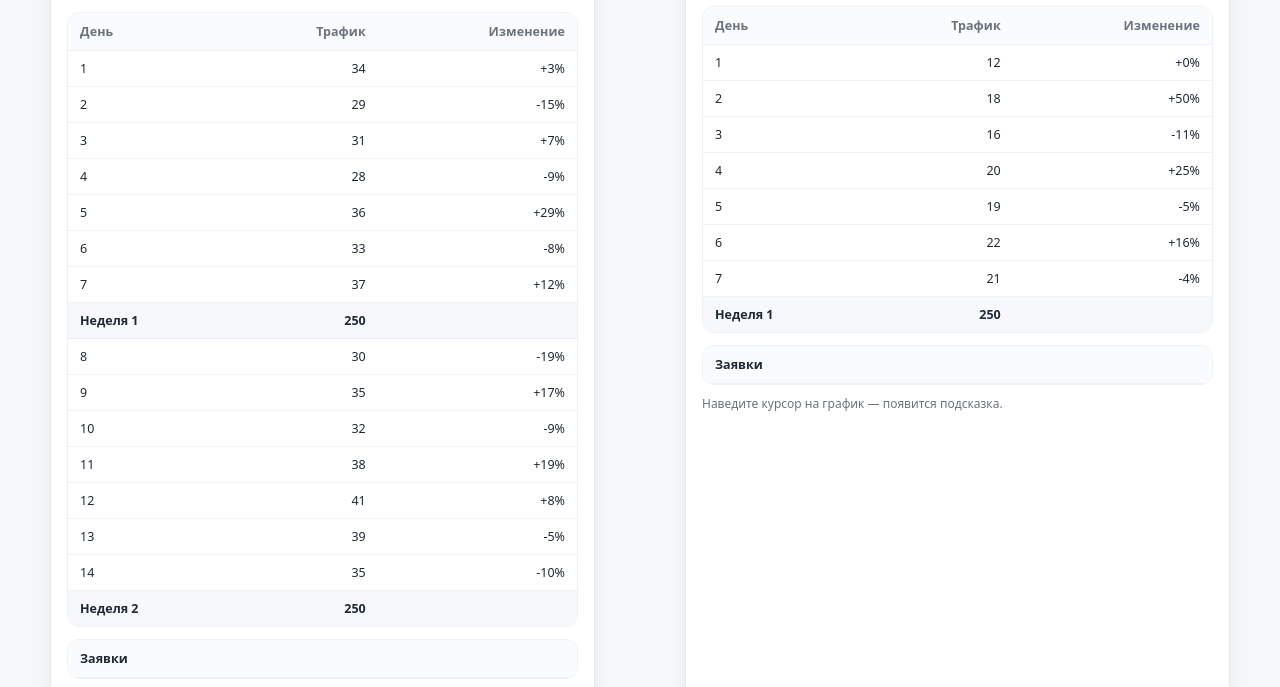
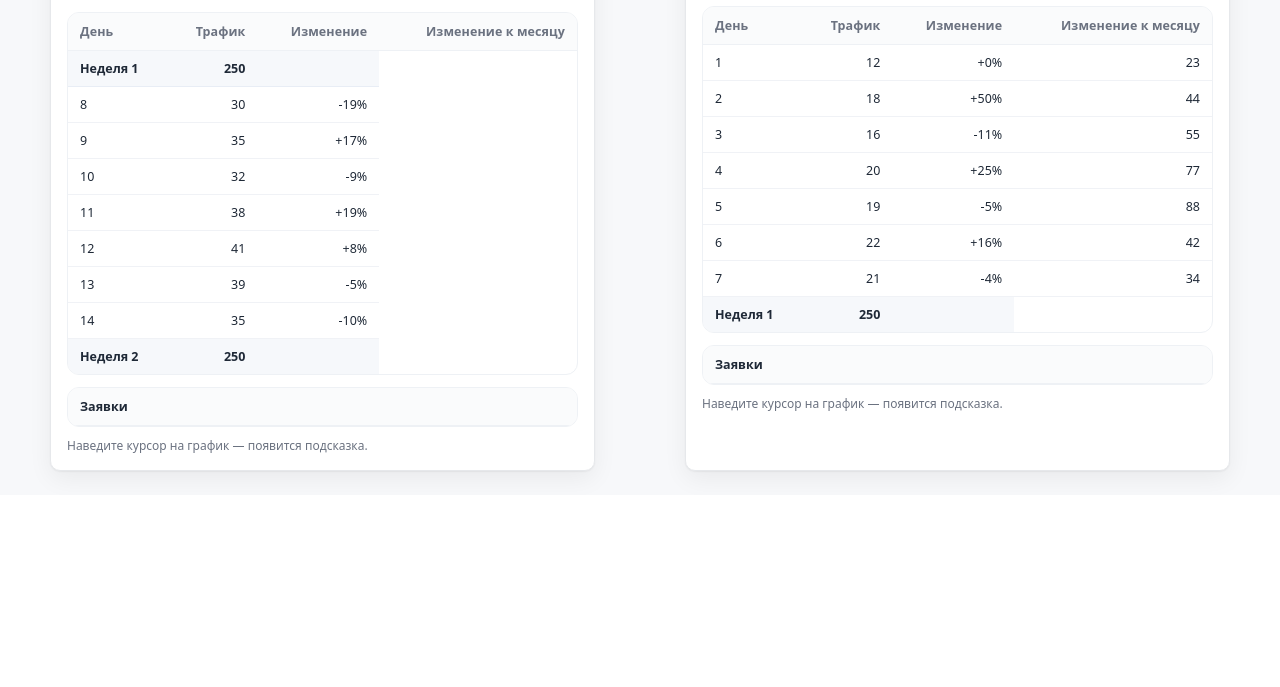
Before and after one commit to digitalvottak-creator/ads_deepseek_project, a Python web app: template app/templates/index.html in a window 1280 px wide. Shown: the part 1675-2362 px from the top of the page. After the commit the page ends 2159 px from the top, so only its background shows below. Run offline with Jinja, Linux system fonts and the light colour scheme; the template is opened without the code that fills it, so the values that code supplies are empty.

Commit message:
add percentage to table

```diff
--- a/app/static/css/dashboard.css
+++ b/app/static/css/dashboard.css
@@ -599,6 +599,11 @@ canvas {
     white-space: nowrap;
 }
 
+.data-table .col-diff {
+  text-align: right;
+  white-space: nowrap;
+}
+
 /* Week separator row */
 .data-table tr.week-row td {
     background: #f6f8fb;
--- a/app/templates/index.html
+++ b/app/templates/index.html
@@ -543,16 +543,10 @@
             <th>День</th>
             <th class="col-traffic">Трафик</th>
             <th class="col-delta">Изменение</th>
+            <th class="col-diff">Изменение к месяцу</th>
           </tr>
         </thead>
         <tbody class="js-tableBody4">
-          <tr><td>1</td><td class="col-traffic">34</td><td class="col-delta">+3%</td></tr>
-          <tr><td>2</td><td class="col-traffic">29</td><td class="col-delta">-15%</td></tr>
-          <tr><td>3</td><td class="col-traffic">31</td><td class="col-delta">+7%</td></tr>
-          <tr><td>4</td><td class="col-traffic">28</td><td class="col-delta">-9%</td></tr>
-          <tr><td>5</td><td class="col-traffic">36</td><td class="col-delta">+29%</td></tr>
-          <tr><td>6</td><td class="col-traffic">33</td><td class="col-delta">-8%</td></tr>
-          <tr><td>7</td><td class="col-traffic">37</td><td class="col-delta">+12%</td></tr>
 
           <tr class="week-row">
             <td>Неделя 1</td>
@@ -663,16 +657,17 @@
             <th>День</th>
             <th class="col-traffic">Трафик</th>
             <th class="col-delta">Изменение</th>
+            <th class="col-diff">Изменение к месяцу</th>
           </tr>
         </thead>
         <tbody class="js-tableBody5">
-          <tr><td>1</td><td class="col-traffic">12</td><td class="col-delta">+0%</td></tr>
-          <tr><td>2</td><td class="col-traffic">18</td><td class="col-delta">+50%</td></tr>
-          <tr><td>3</td><td class="col-traffic">16</td><td class="col-delta">-11%</td></tr>
-          <tr><td>4</td><td class="col-traffic">20</td><td class="col-delta">+25%</td></tr>
-          <tr><td>5</td><td class="col-traffic">19</td><td class="col-delta">-5%</td></tr>
-          <tr><td>6</td><td class="col-traffic">22</td><td class="col-delta">+16%</td></tr>
-          <tr><td>7</td><td class="col-traffic">21</td><td class="col-delta">-4%</td></tr>
+          <tr><td>1</td><td class="col-traffic">12</td><td class="col-delta">+0%</td><td class="col-diff js-diffToCurrent">23</td></tr>
+          <tr><td>2</td><td class="col-traffic">18</td><td class="col-delta">+50%</td><td class="col-diff js-diffToCurrent">44</td></tr>
+          <tr><td>3</td><td class="col-traffic">16</td><td class="col-delta">-11%</td><td class="col-diff js-diffToCurrent">55</td></tr>
+          <tr><td>4</td><td class="col-traffic">20</td><td class="col-delta">+25%</td><td class="col-diff js-diffToCurrent">77</td></tr>
+          <tr><td>5</td><td class="col-traffic">19</td><td class="col-delta">-5%</td><td class="col-diff js-diffToCurrent">88</td></tr>
+          <tr><td>6</td><td class="col-traffic">22</td><td class="col-delta">+16%</td><td class="col-diff js-diffToCurrent">42</td></tr>
+          <tr><td>7</td><td class="col-traffic">21</td><td class="col-delta">-4%</td><td class="col-diff js-diffToCurrent">34</td></tr>
 
           <tr class="week-row">
             <td>Неделя 1</td>
@@ -1719,10 +1714,31 @@ document.querySelector(".js-imprMonth")?.addEventListener("change", (e) => {
 });
 
 function fmtDeltaPct(curr, prev) {
-  if (prev == null || prev === 0) return ""; // нет базы сравнения
+  // изменение относительно предыдущего дня В ЭТОМ ЖЕ месяце
+  if (prev == null || prev === 0) return "";
   const pct = ((curr - prev) / prev) * 100;
   const sign = pct > 0 ? "+" : "";
   return `${sign}${pct.toFixed(1).replace(".", ",")}%`;
+}
+
+// NEW: разница выбранный месяц vs текущий месяц (по конкретному дню)
+function fmtDiffVsCurrentPct(selectedDayVal, currentDayVal) {
+  // если нет базы — показываем —
+  if (currentDayVal == null || Number(currentDayVal) === 0) return "—";
+  const pct = ((Number(selectedDayVal) - Number(currentDayVal)) / Number(currentDayVal)) * 100;
+  const sign = pct > 0 ? "+" : "";
+  return `${sign}${pct.toFixed(1).replace(".", ",")}%`;
+}
+
+function invertPctString(pctStr) {
+  if (!pctStr || pctStr === "—") return pctStr;
+
+  // "+12,3%" -> -12,3%
+  if (pctStr.startsWith("+")) return "-" + pctStr.slice(1);
+  if (pctStr.startsWith("-")) return "+" + pctStr.slice(1);
+
+  // "12,3%" -> "-12,3%"
+  return "-" + pctStr;
 }
 
 function dayKeyFromLabelSafe(label) {
@@ -1735,67 +1751,70 @@ function dayKeyFromLabelSafe(label) {
  * Рендер таблицы с неделями 1..3 и итогом.
  * rows: [{label, v}, ...]
  */
-function renderTrafficTable(tbodyEl, rows) {
+function renderTrafficTable(tbodyEl, rowsSelected, rowsCurrent) {
   if (!tbodyEl) return;
   tbodyEl.innerHTML = "";
 
   const maxWeeks = 3;
 
-  // сумма за всё
   let totalSum = 0;
 
-  // вспомогательная: сумма диапазона [from..to] включительно
   function sumRange(from, to) {
     let s = 0;
-    for (let k = from; k <= to; k++) s += Number(rows[k]?.v || 0);
+    for (let k = from; k <= to; k++) s += Number(rowsSelected[k]?.v || 0);
     return s;
   }
 
-  for (let i = 0; i < rows.length; i++) {
-    const r = rows[i];
+  for (let i = 0; i < rowsSelected.length; i++) {
+    const r = rowsSelected[i];
     const day = dayKeyFromLabelSafe(r.label) ?? (i + 1);
 
     const curr = Number(r.v || 0);
     totalSum += curr;
 
-    const prev = i > 0 ? Number(rows[i - 1].v || 0) : null;
+    // Изменение день-к-дню внутри выбранного месяца
+    const prev = i > 0 ? Number(rowsSelected[i - 1].v || 0) : null;
     const delta = fmtDeltaPct(curr, prev);
 
-    // обычная строка дня
+    // NEW: сравнение с текущим месяцем по этому же дню
+    const currentDayVal = rowsCurrent?.[i]?.v ?? null; // i == day-1 (если массивы дневные и одинаковой логики)
+    const diffPct = fmtDiffVsCurrentPct(curr, currentDayVal);
+
     const tr = document.createElement("tr");
     tr.innerHTML = `
       <td>${day}</td>
       <td class="col-traffic">${curr.toLocaleString("ru-RU")}</td>
       <td class="col-delta">${delta}</td>
+      <td class="col-diff">${diffPct}</td>
     `;
     tbodyEl.appendChild(tr);
 
-    // неделя после каждых 7 дней, но только 1..3
     const isEndOfWeek = (i + 1) % 7 === 0;
     const weekNum = (i + 1) / 7;
 
     if (isEndOfWeek && weekNum <= maxWeeks) {
-      // сумма за последние 7 дней (текущая неделя)
       const weekSum = sumRange(0, i);
 
+      // Для week-row diff не считаем (можно посчитать отдельно, но ты просил по дням)
       const w = document.createElement("tr");
       w.className = "week-row";
       w.innerHTML = `
         <td>Неделя ${weekNum}</td>
         <td class="col-traffic">${weekSum.toLocaleString("ru-RU")}</td>
         <td class="col-delta"></td>
+        <td class="col-diff"></td>
       `;
       tbodyEl.appendChild(w);
     }
   }
 
-  // Итоговая строка в стиле недели
   const итог = document.createElement("tr");
   итог.className = "week-row";
   итог.innerHTML = `
     <td>Итого</td>
     <td class="col-traffic">${totalSum.toLocaleString("ru-RU")}</td>
     <td class="col-delta"></td>
+    <td class="col-diff"></td>
   `;
   tbodyEl.appendChild(итог);
 }
@@ -1804,16 +1823,43 @@ function renderTrafficTable(tbodyEl, rows) {
 const tbody4 = document.querySelector(".js-tableBody4");
 const tbody5 = document.querySelector(".js-tableBody5");
 
-/** Таблица 4 = ТЕ ЖЕ данные, что в графике 4 */
+function getSelectedMonthTraffic() {
+  return buildChart4Data().data; // [{label, v}]
+}
+
+function getCurrentMonthTraffic() {
+  return dataConversions; // [{label, v}] текущий месяц
+}
+
+/** Таблица 4: строки выбранного месяца, diff = selected vs current */
 function updateTable4() {
-  const built = buildChart4Data();          // возвращает { data, data2, ... }
-  renderTrafficTable(tbody4, built.data);   // важно: built.data — это трафик графика 4
-}
-
-/** Таблица 5 = ТЕ ЖЕ данные, что в графике 5 */
+  const selected = getSelectedMonthTraffic();
+  const current = getCurrentMonthTraffic();
+  renderTrafficTable(tbody4, selected, current);
+}
+
+/** Таблица 5: строки текущего месяца, но diff всё равно = selected vs current */
 function updateTable5() {
-  renderTrafficTable(tbody5, dataConversions); // dataConversions используется в chart5
-}
+  const selected = getSelectedMonthTraffic();
+  const current = getCurrentMonthTraffic();
+
+  // базовая отрисовка
+  renderTrafficTable(tbody5, current, current);
+
+  // инвертируем проценты
+  const trs = tbody5.querySelectorAll("tr:not(.week-row)");
+  trs.forEach((tr, i) => {
+    const tdDiff = tr.querySelector(".col-diff");
+    if (!tdDiff) return;
+
+    const selV = selected?.[i]?.v ?? null;
+    const curV = current?.[i]?.v ?? null;
+
+    const basePct = fmtDiffVsCurrentPct(selV, curV);
+    tdDiff.textContent = invertPctString(basePct);
+  });
+}
+
 
 /* первичная отрисовка */
 updateTable4();
@@ -1897,9 +1943,10 @@ updateLeads5();
 
 /* чтобы “Заявки” у графика 4 менялись вместе с месяцем/годом */
 function updateChart4AndTablesAll() {
-  updateChart4();    // твоя функция графика
-  updateTable4();    // основная таблица
-  updateLeads4();    // таблица "Заявки"
+  updateChart4();
+  updateTable4();
+  updateTable5(); // <-- ДОБАВЬ
+  updateLeads4();
 }
 
 yearSel?.removeEventListener("change", updateChart4AndTable);
```
